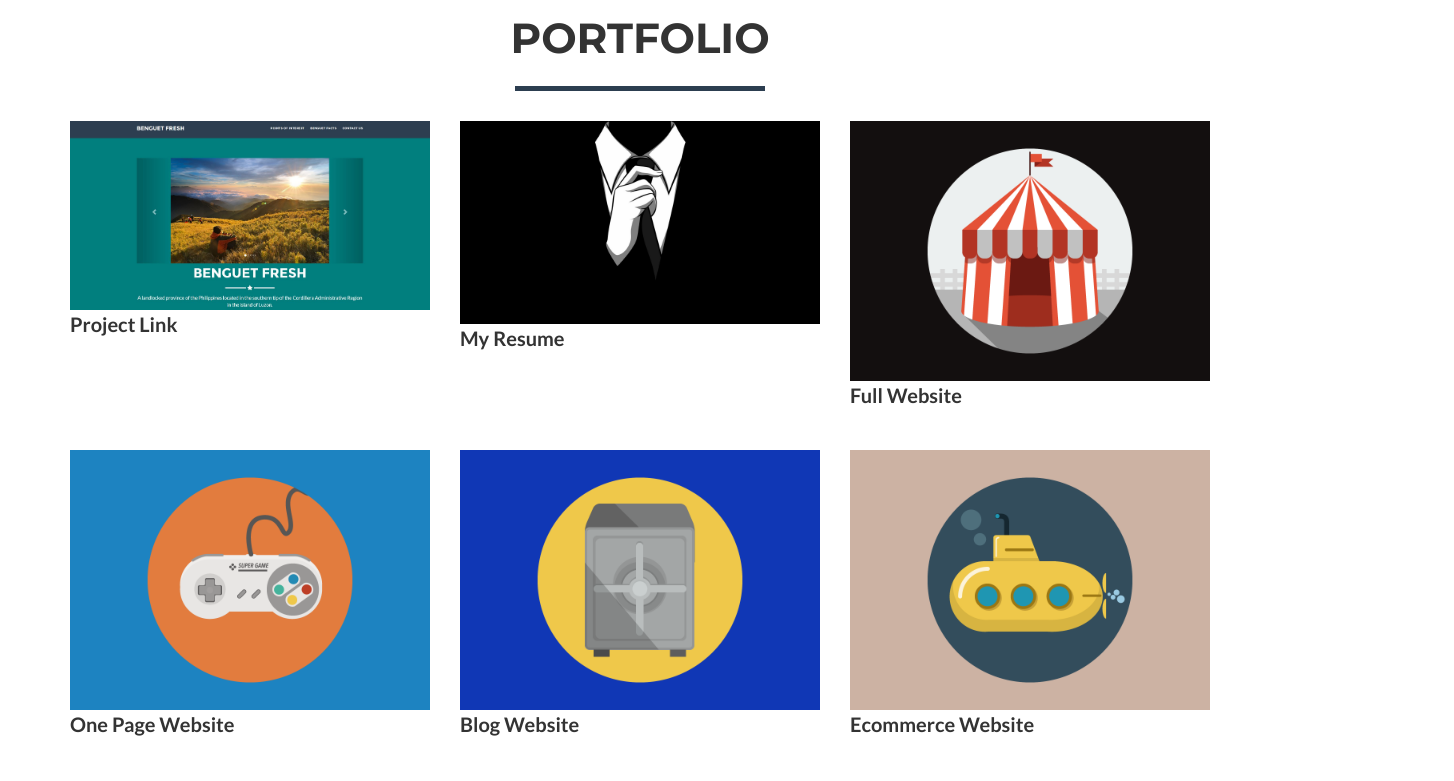
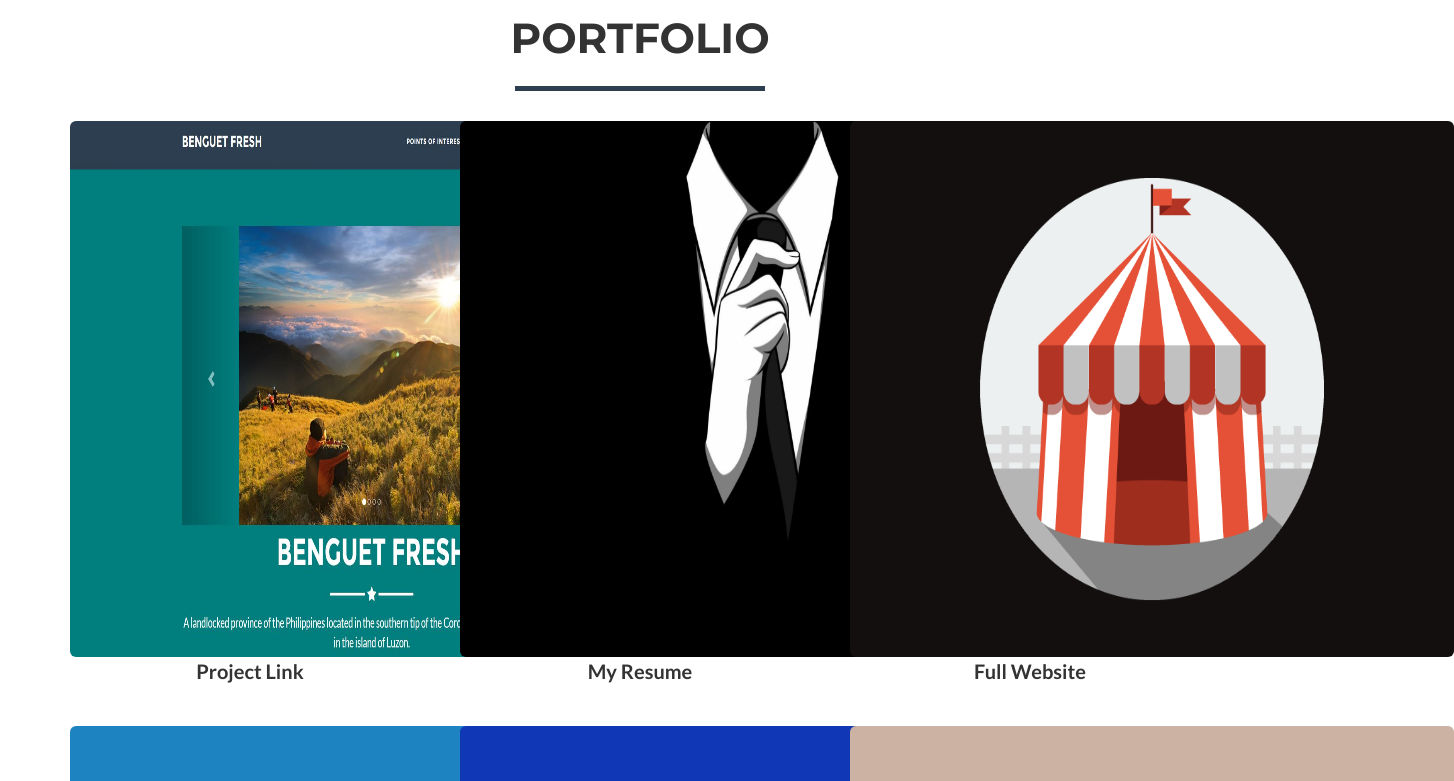
Before and after one commit to cumpasrogelio/cumpasrogelio.github.io, a website: page index.html in a window 1280 px wide. Shown: the part 960-1741 px from the top of the page, 1454 px wide, since content can reach past the window. Drawn offline with nearby package versions, Linux system fonts and the light colour scheme.

Commit message:
Update index.html

```diff
--- a/index.html
+++ b/index.html
@@ -91,7 +91,7 @@
                     <hr class="star-primary">
                 </div>
             </div>
-            <div class="row">
+            <div class="row text-center ">
                 <div class="col-sm-4 portfolio-item">
                     <a href="#portfolioModal1" class="portfolio-link" data-toggle="modal">
                         <div class="caption">
@@ -99,7 +99,7 @@
                                 <i class="fa fa-search-plus fa-3x"></i>
                             </div>
                         </div>
-                        <img src="BenguetFresh.JPG" class="img-responsive" alt="" width="604" height="536">
+                        <img src="BenguetFresh.JPG" class="img-rounded" alt="Cinque Terre" width="604" height="536">
                     </a>
                     <p><strong>Project Link</strong></p>
                 </div>
@@ -110,7 +110,7 @@
                                 <i class="fa fa-search-plus fa-3x"></i>
                             </div>
                         </div>
-                        <img src="Resume.jpg" class="img-responsive" alt="" width="604" height="536">
+                        <img src="Resume.jpg" class="img-rounded" alt="Cinque Terre" width="604" height="536">
                     </a>
                     <p><strong>My Resume</strong></p>
                 </div>
@@ -121,7 +121,7 @@
                                 <i class="fa fa-search-plus fa-3x"></i>
                             </div>
                         </div>
-                        <img src="img/portfolio/circus.png" class="img-responsive" alt="" width="604" height="536">
+                        <img src="img/portfolio/circus.png" class="img-rounded" alt="Cinque Terre" width="604" height="536">
                     </a>
                     <p><strong>Full Website</strong></p>
                 </div>
@@ -132,7 +132,7 @@
                                 <i class="fa fa-search-plus fa-3x"></i>
                             </div>
                         </div>
-                        <img src="img/portfolio/game.png" class="img-responsive" alt="" width="604" height="536">
+                        <img src="img/portfolio/game.png" class="img-rounded" alt="Cinque Terre" width="604" height="536">
                     </a>
                     <p><strong>One Page Website</strong></p>
                 </div>
@@ -143,7 +143,7 @@
                                 <i class="fa fa-search-plus fa-3x"></i>
                             </div>
                         </div>
-                        <img src="img/portfolio/safe.png" class="img-responsive" alt="" width="604" height="536">
+                        <img src="img/portfolio/safe.png" class="img-rounded" alt="Cinque Terre" width="604" height="536">
                     </a>
                     <p><strong>Blog Website</strong></p>
                 </div>
@@ -154,7 +154,7 @@
                                 <i class="fa fa-search-plus fa-3x"></i>
                             </div>
                         </div>
-                        <img src="img/portfolio/submarine.png" class="img-responsive" alt="" width="604" height="536">
+                        <img src="img/portfolio/submarine.png" class="img-rounded" alt="Cinque Terre" width="604" height="536">
                     </a>
                     <p><strong>Ecommerce Website</strong></p>
                 </div>
```
